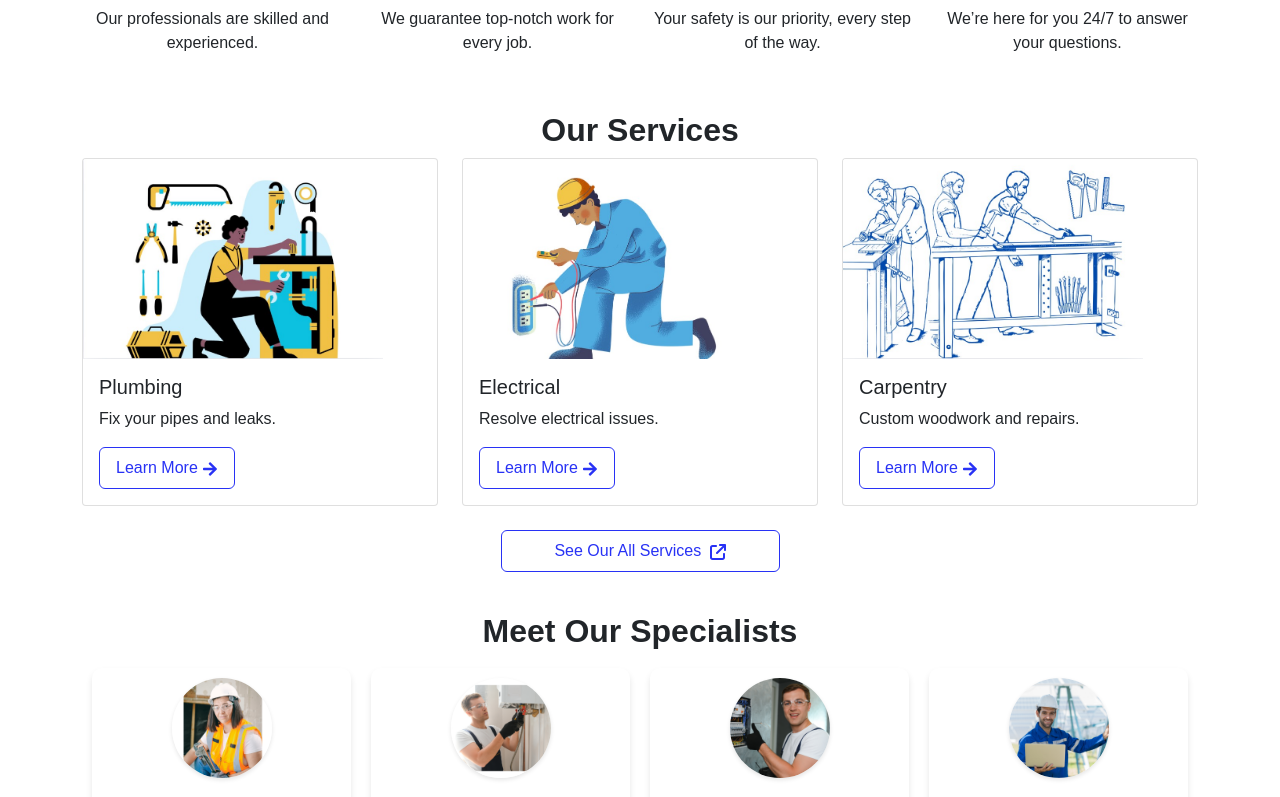
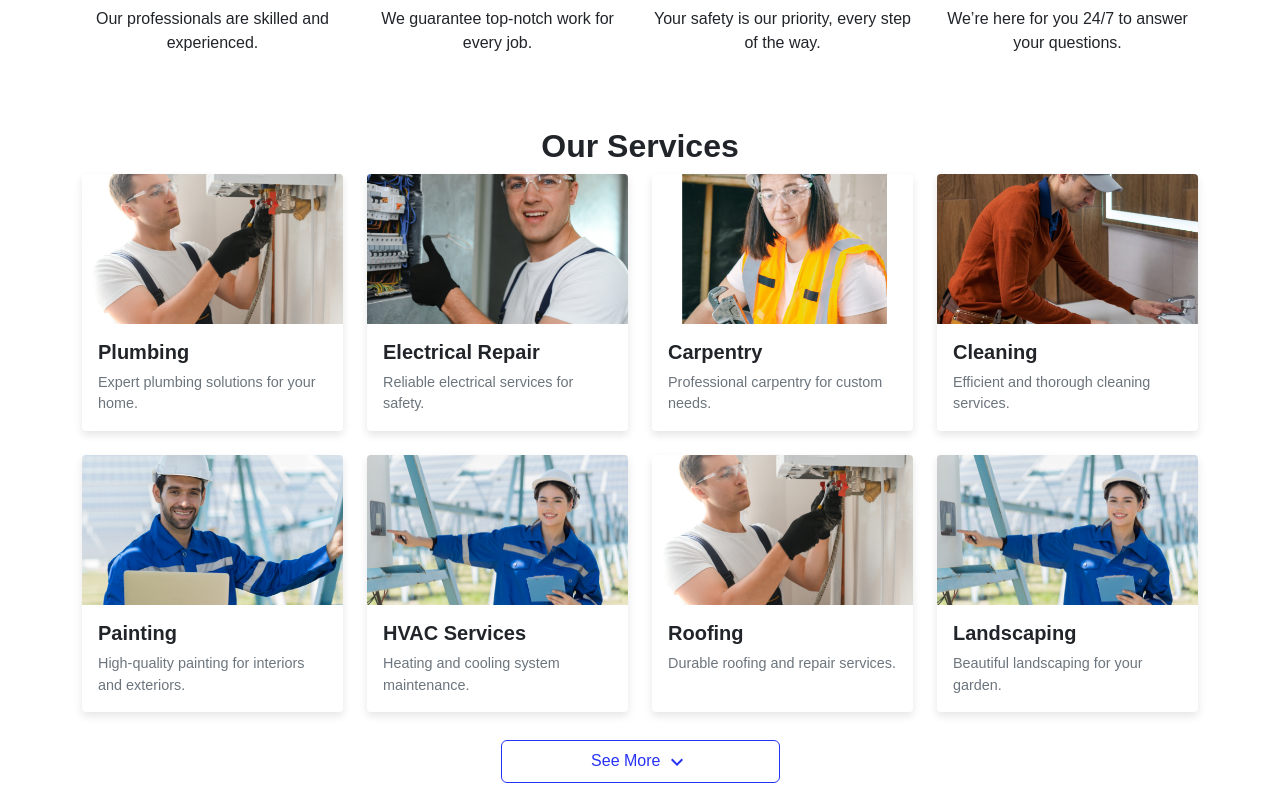
Before and after one commit to nurulazam-dev/mna-handyman-platform, a React (Vite) app: page / in a window 1280 px wide. Shown: the part 463-1260 px from the top of the page. Built offline with nearby package versions, Linux system fonts and the light colour scheme.

Commit message:
services page and section update

```diff
--- a/src/App.jsx
+++ b/src/App.jsx
@@ -4,7 +4,6 @@ import Home from "./pages/Home";
 import NavigationBar from "./components/NavigationBar";
 
 import "./App.css";
-import ServiceDetails from "./pages/ServiceDetails";
 import NotFound from "./pages/NotFound";
 import Login from "./pages/Login";
 import Register from "./pages/Register";
@@ -30,7 +29,6 @@ function App() {
             <Route path="/blog" element={<Blog />} />
             <Route path="/contact" element={<Contact />} />
             <Route path="/reset-password" element={<ResetPassword />} />
-            <Route path="/services/:id" element={<ServiceDetails />} />
             <Route path="*" element={<NotFound />} />
           </Routes>
         </div>
--- a/src/components/ServicesSection.jsx
+++ b/src/components/ServicesSection.jsx
@@ -1,76 +1,9 @@
-import { Link } from "react-router-dom";
-import { Card, Button, Row, Col } from "react-bootstrap";
-import s1 from "../assets/images/service-1.jpg";
-import s2 from "../assets/images/service-2.jpg";
-import s3 from "../assets/images/service-3.jpg";
-import { FaArrowUpRightFromSquare } from "react-icons/fa6";
-import { FaArrowRight } from "react-icons/fa";
+import Services from "../pages/Services";
 
 const ServicesSection = () => {
-  const services = [
-    {
-      id: 1,
-      title: "Plumbing",
-      img: s1,
-      description: "Fix your pipes and leaks.",
-    },
-    {
-      id: 2,
-      title: "Electrical",
-      img: s2,
-      description: "Resolve electrical issues.",
-    },
-    {
-      id: 3,
-      title: "Carpentry",
-      img: s3,
-      description: "Custom woodwork and repairs.",
-    },
-  ];
-
   return (
-    <section className="container sectionClass">
-      <h2 className="headingClass">Our Services</h2>
-      <Row>
-        {services.map((service) => (
-          <Col key={service.id} sm={12} md={6} lg={4}>
-            <Card>
-              <Card.Img
-                style={{ height: "200px", width: "300px" }}
-                variant="top"
-                src={service.img}
-              />
-              <Card.Body>
-                <Card.Title>{service.title}</Card.Title>
-                <Card.Text>{service.description}</Card.Text>
-                <Link to={`/services/${service.id}`}>
-                  <Button className="secondCustomBtn">
-                    Learn More
-                    <FaArrowRight className="ms-1" />
-                  </Button>
-                </Link>
-              </Card.Body>
-            </Card>
-          </Col>
-        ))}
-      </Row>
-      <div
-        style={{
-          display: "flex",
-          justifyContent: "center",
-        }}
-      >
-        <Link
-          to="/services"
-          className="secondCustomBtn mt-4 text-center"
-          style={{
-            textDecoration: "none",
-            width: "25%",
-          }}
-        >
-          See Our All Services <FaArrowUpRightFromSquare className="ms-1" />
-        </Link>
-      </div>
+    <section className="sectionClass">
+      <Services />
     </section>
   );
 };
--- a/src/pages/ServiceDetails.jsx
+++ /dev/null
@@ -1,5 +0,0 @@
-const ServiceDetails = () => {
-  return <div>ServiceDetails page</div>;
-};
-
-export default ServiceDetails;
--- a/src/pages/Services.jsx
+++ b/src/pages/Services.jsx
@@ -1,13 +1,14 @@
 import { useState } from "react";
-import { Row, Col, Card, Button } from "react-bootstrap";
+import { Row, Col, Card } from "react-bootstrap";
 import serImg1 from "../assets/images/6.png";
 import serImg2 from "../assets/images/10.png";
 import serImg3 from "../assets/images/8.png";
 import serImg4 from "../assets/images/5.png";
 import serImg5 from "../assets/images/7.png";
 import serImg6 from "../assets/images/9.png";
+import { MdOutlineExpandMore } from "react-icons/md";
 
-const ServicesPage = () => {
+const Services = () => {
   const allServices = [
     {
       id: 1,
@@ -126,7 +127,7 @@ const ServicesPage = () => {
   };
 
   return (
-    <section className="container mt-5">
+    <section className="container  mt-5">
       <h1 className="headingClass  mt-5 pt-2">Our Services</h1>
       <Row>
         {allServices.slice(0, visibleServices).map((service) => (
@@ -176,23 +177,27 @@ const ServicesPage = () => {
 
       {/* See More Button */}
       {visibleServices < allServices.length && (
-        <div className="text-center mt-4">
-          <Button
+        <div
+          className="mt-1"
+          style={{
+            display: "flex",
+            justifyContent: "center",
+          }}
+        >
+          <button
             onClick={handleSeeMore}
+            className="secondCustomBtn text-center"
             style={{
-              backgroundColor: "#007bff",
-              border: "none",
-              padding: "8px 20px",
-              fontSize: "1rem",
-              borderRadius: "5px",
+              textDecoration: "none",
+              width: "25%",
             }}
           >
-            See More
-          </Button>
+            See More <MdOutlineExpandMore style={{ fontSize: "1.5rem" }} />
+          </button>
         </div>
       )}
     </section>
   );
 };
 
-export default ServicesPage;
+export default Services;
```
